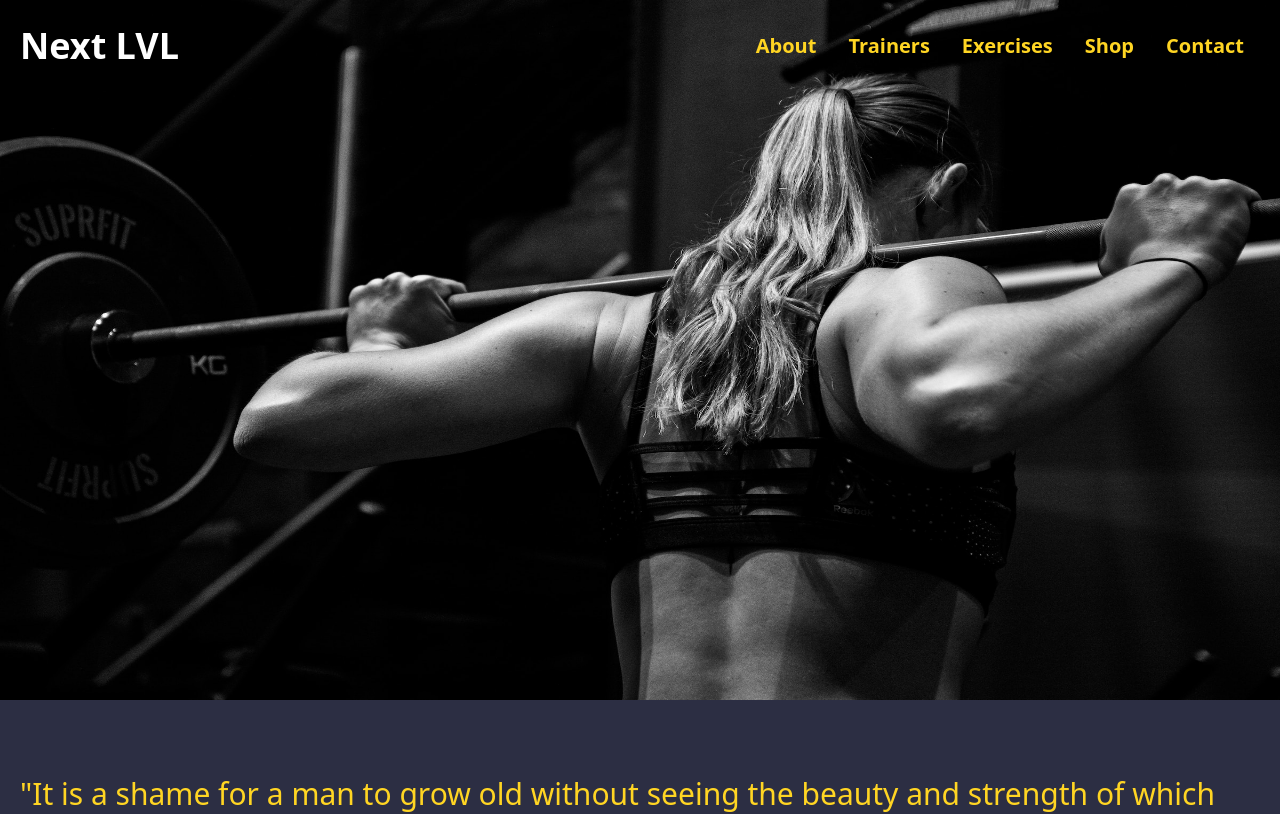
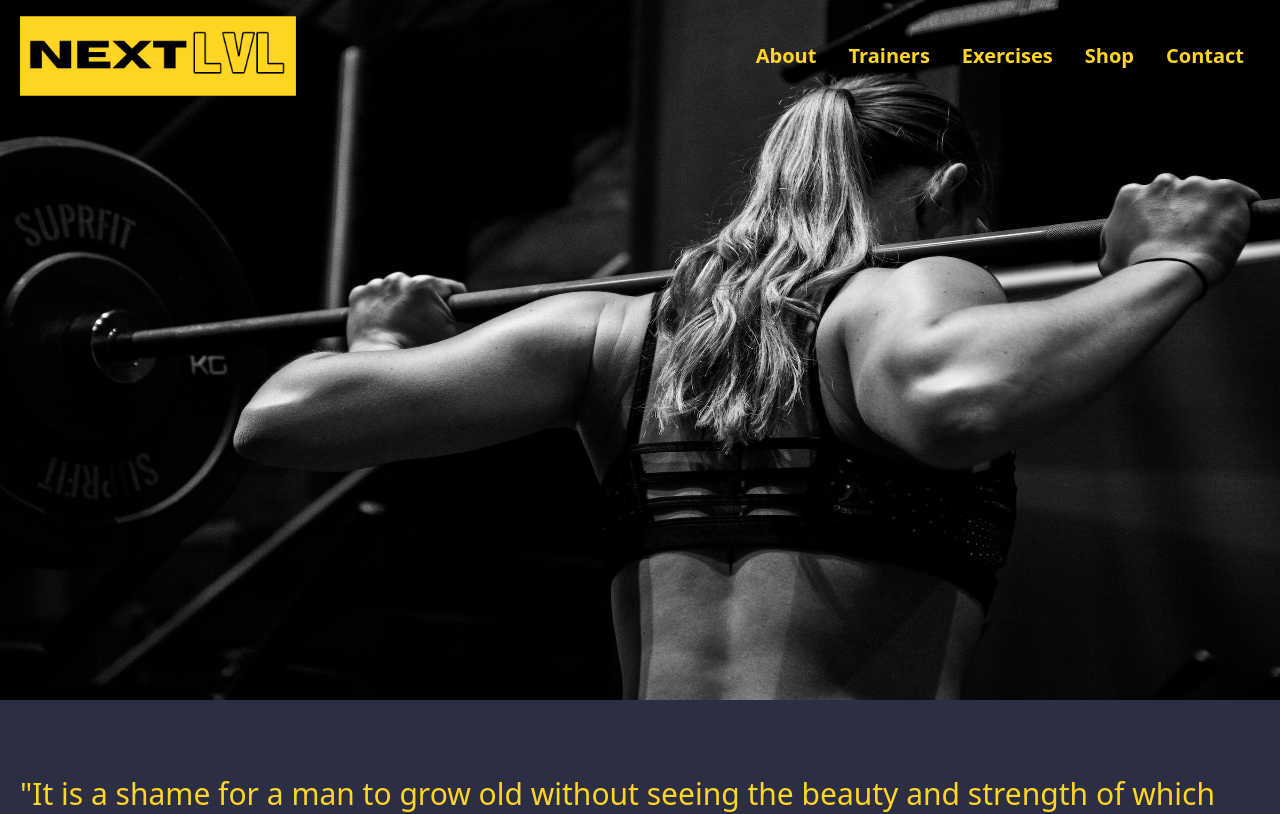
Before and after one commit to amerkulovic/NextLVL, a React (Create React App) app in the folder client/: page / in a window 1280 px wide. Shown: the top 814 px of the page. Built offline with nearby package versions, Linux system fonts and the light colour scheme.

Commit message:
created and imported logo

```diff
--- a/client/src/components/Header/Header.js
+++ b/client/src/components/Header/Header.js
@@ -1,7 +1,7 @@
 import React from "react";
 import NavContainer from "../NavComponents/NavContainer";
 import { Link } from "react-router-dom";
-
+import Logo from "../../images/Logo.png";
 import Auth from "../../utils/auth";
 
 const Header = () => {
@@ -12,7 +12,8 @@ const Header = () => {
   return (
     <header className="absolute z-10 w-full">
       <div className="flex flex-row justify-between items-center pl-5 mt-4">
-        <h1 className="text-white font-bold text-4xl">Next LVL</h1>
+        {/* <h1 className="text-white font-bold text-4xl">Next LVL</h1> */}
+        <img src={Logo} className="h-20 w-90"/>
         <NavContainer />
       </div>
     </header>
```
Also changed, not shown: client/src/images/Logo.png (added).
